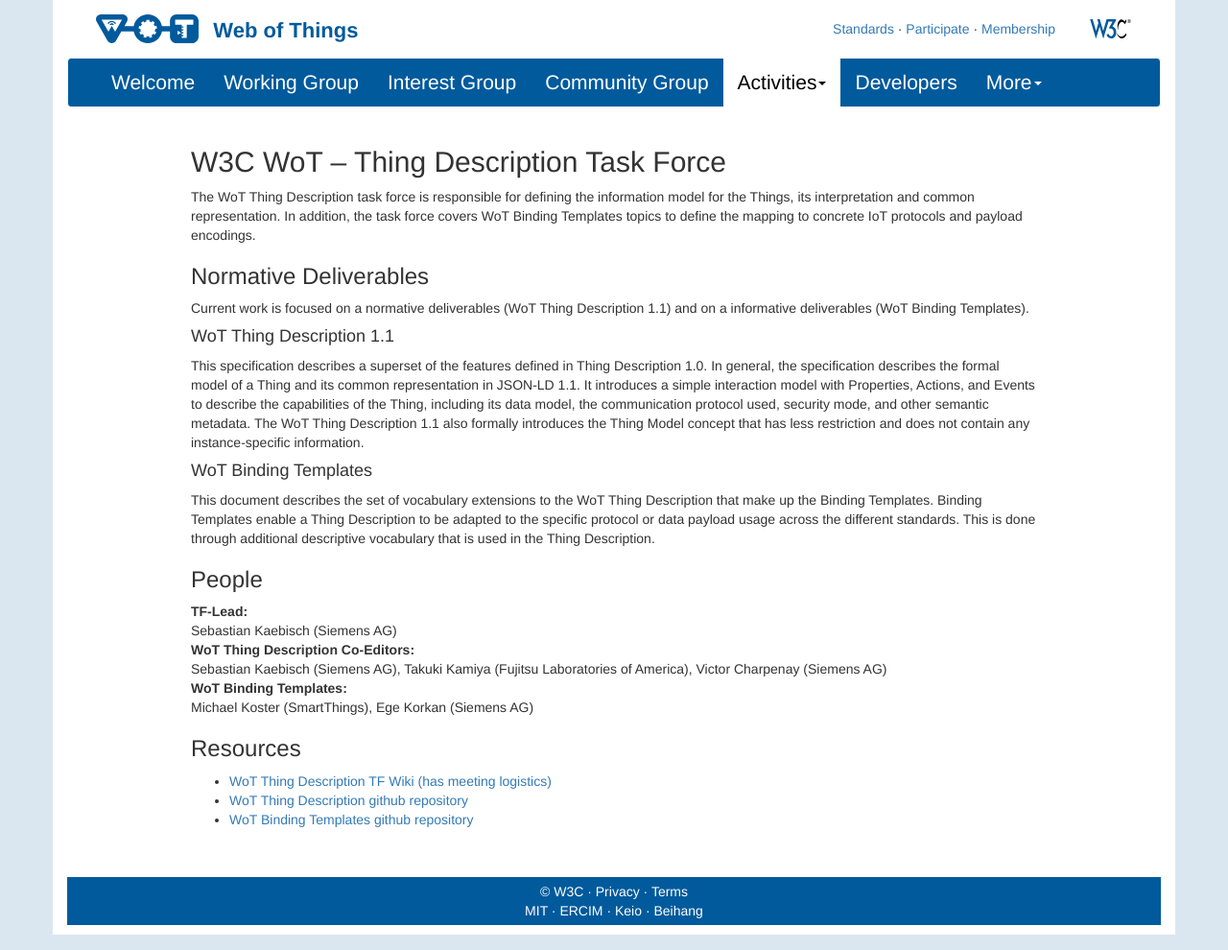
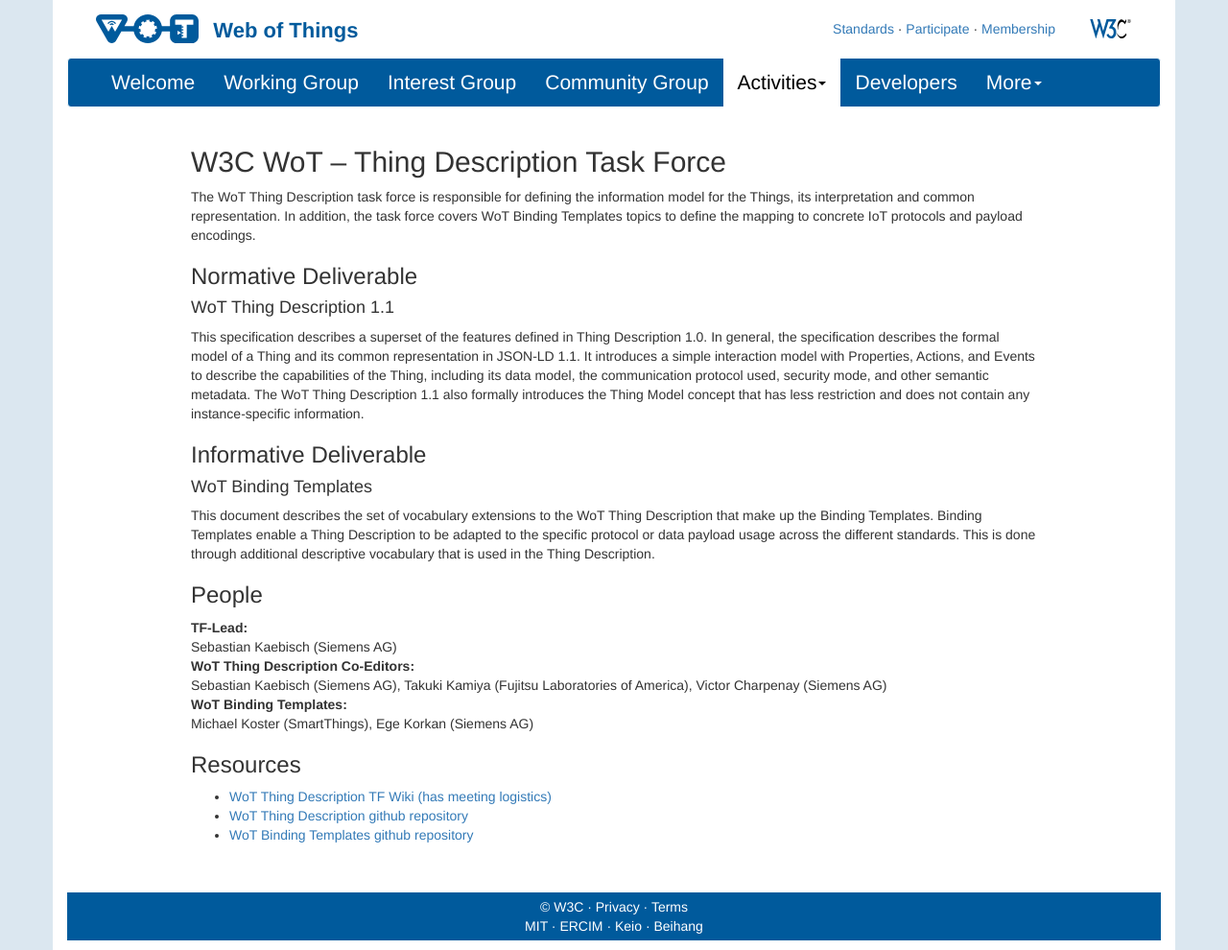
Before and after one commit to w3c/wot-marketing, a Jekyll site: the page built from docs/activities/tf-td/index.html, in a window 1280 px wide. Shown: the whole page at 96% size. Built offline with Jekyll 4.4.1, drawn with Linux system fonts in a browser that asks for light colours; nearby versions of some CDN libraries.

Commit message:
add new section for informative deliverable

```diff
--- a/docs/activities/tf-td/index.html
+++ b/docs/activities/tf-td/index.html
@@ -11,10 +11,8 @@
 		topics to define the mapping to concrete IoT protocols and payload encodings.
 		</p>
 		<div>
-		<h3>Normative Deliverables</h3>
-			<p>Current work is focused on a normative deliverables (WoT Thing Description 1.1) and on a informative deliverables (WoT Binding Templates).
-			</p>
-			<div>
+		<h3>Normative Deliverable</h3>
+ 			<div>
 			<h4>WoT Thing Description 1.1</h4>
 				<p>This specification describes a superset of the features defined in Thing Description 1.0.
 					In general, the specification describes the formal model of a Thing and its common representation in JSON-LD 1.1.
@@ -24,6 +22,7 @@
 				   restriction and does not contain any instance-specific information.
 				</p>
 			</div>
+			<h3>Informative Deliverable</h3>
 			<div>
 				<h4>WoT Binding Templates</h4>
 				<p>This document describes the set of vocabulary extensions to
```
